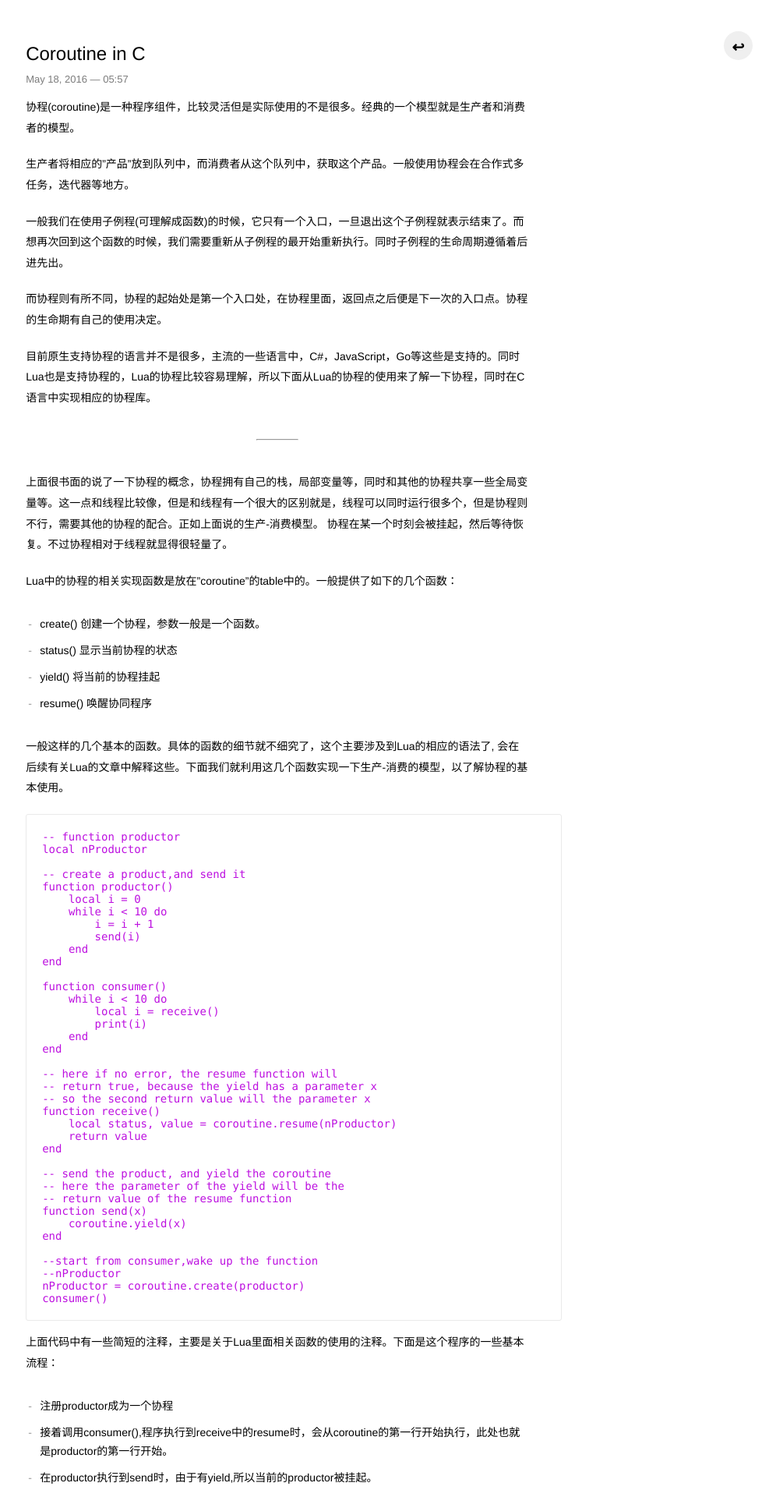
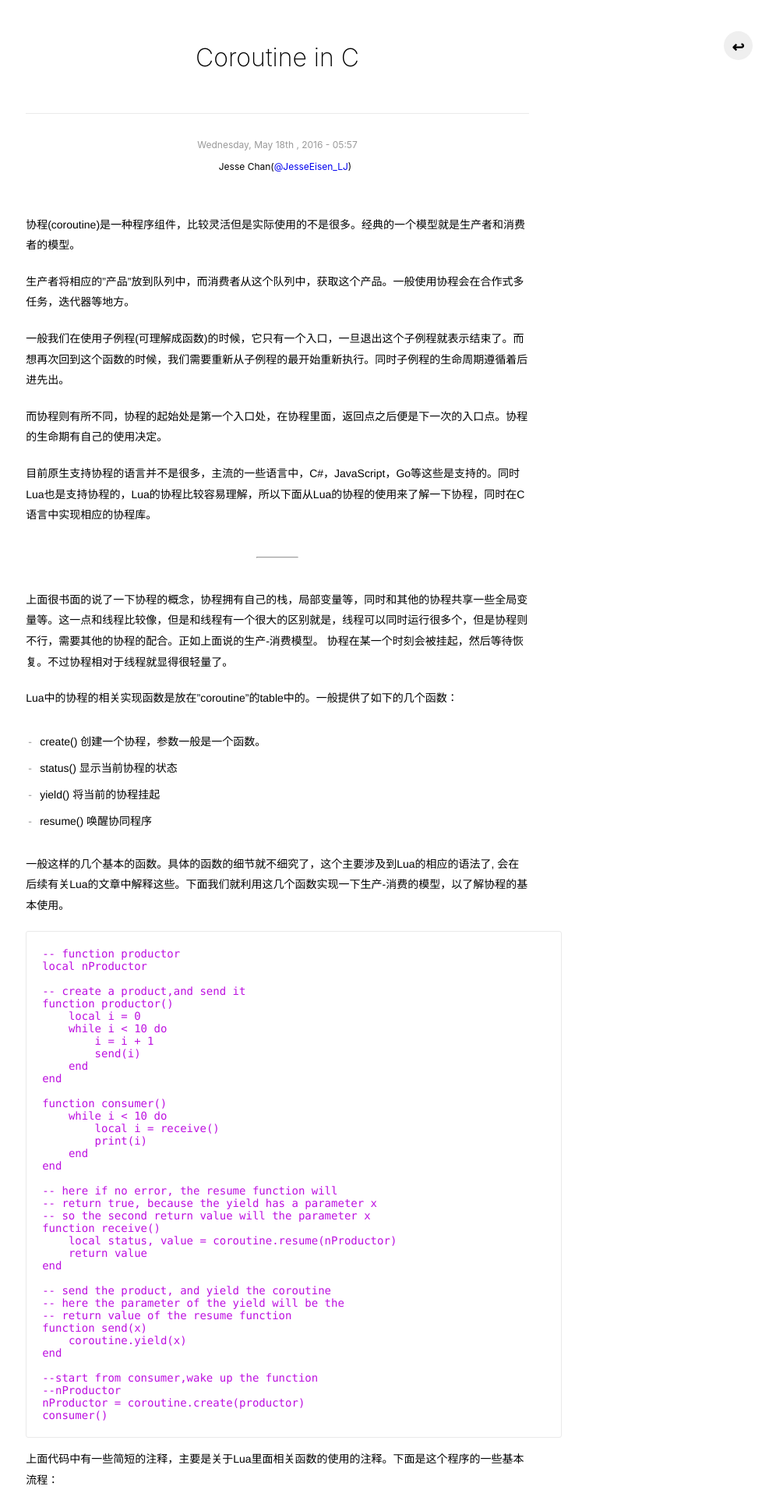
Before and after one commit to JesseEisen/JesseEisen.github.io, a Jekyll site: the page built from _posts/2016-05-18-coroutine.md, in a window 1280 px wide. Shown: the top 1920 px of the page at 78% size, without its empty margins (284-1280 px from the left). Built offline with Jekyll 4.4.1, drawn with Linux system fonts in a browser that asks for light colours.

Commit message:
change post title style

```diff
--- a/_layouts/post.html
+++ b/_layouts/post.html
@@ -9,7 +9,20 @@ layout: posts
     <a class="returns" href="/essay">↩︎</a>
     </div>
     <h1 class="post-title">{{ page.title }}</h1>
-    <span class="post-date">{{ page.date | date: "%B %-d, %Y — %H:%M" }}</span>
+    <span class="post-date">
+        {% assign d = page.date | date: "%-d"  %}
+        {{ page.date | date: "%A, %B" }}
+        {% case d %}
+          {% when '1' or '21' or '31' %}{{ d }}st
+            {% when '2' or '22' %}{{ d }}nd
+              {% when '3' or '23' %}{{ d }}rd
+                {% else %}{{ d }}th
+                  {% endcase %},
+                  {{ page.date | date: "%Y - %H:%M" }}
+    </span>
+    <span class="post-author"> Jesse Chan(<a href="https://twitter.com/JessEisen_LJ" style="
+                text-decoration: none;
+                ">@JesseEisen_LJ</a>)</span>
   </header>
 
   <article class="post-content">
--- a/css/posts.css
+++ b/css/posts.css
@@ -16,16 +16,44 @@ body {
 
 
 .post-title {
-    font-weight: 500;
+    color: rgb(0, 0, 0);
+    font-weight: 200;
+    font-size: 32px;
+    font-family: -apple-system, BlinkMacSystemFont, "Segoe UI", Roboto, Oxygen, Ubuntu, Cantarell, "Fira Sans", "Droid Sans", "Helvetica Neue", sans-serif;
     margin: 0 0 8px 0;
-    font-size: 24px;
     padding-right: 55px;
     line-height: 1.3em;
+    text-align: center;
+    padding-left: 20px;
+    padding-right: 20px;
+    padding-bottom: 50px;
+    margin-bottom: 30px;
+    border-bottom: 1px solid rgb(234, 234, 234);
 }
 
 .post-date {
-    color: #7c7c7c;
-    font-size: 13px;
+    color: rgb(153, 153, 153);
+    font-size: 12px;
+    font-family: -apple-system, BlinkMacSystemFont, "Segoe UI", Roboto, Oxygen, Ubuntu, Cantarell, "Fira Sans", "Droid Sans", "Helvetica Neue", sans-serif;
+    text-align: center;
+    margin: auto;
+    display: inline-block;
+    width: 100%;
+    margin-bottom: 10px;
+}
+
+.post-author {
+    display: inline-block;
+    width: 100%;
+    margin: auto;
+    text-align: center;
+    vertical-align: top;
+    color: rgb(0, 0, 0);
+    font-size: 12px;
+    font-family: -apple-system, BlinkMacSystemFont, "Segoe UI", Roboto, Oxygen, Ubuntu, Cantarell, "Fira Sans", "Droid Sans", "Helvetica Neue", sans-serif;
+    margin-top: 3px;
+    margin-left: 10px;
+    margin-bottom: 40px;
 }
 
  @media (min-width: 992px) {
@@ -182,4 +210,5 @@ and (-webkit-min-device-pixel-ratio: 2) {
     pre > code {
       font-size:18px;
     }
+
 }
```
